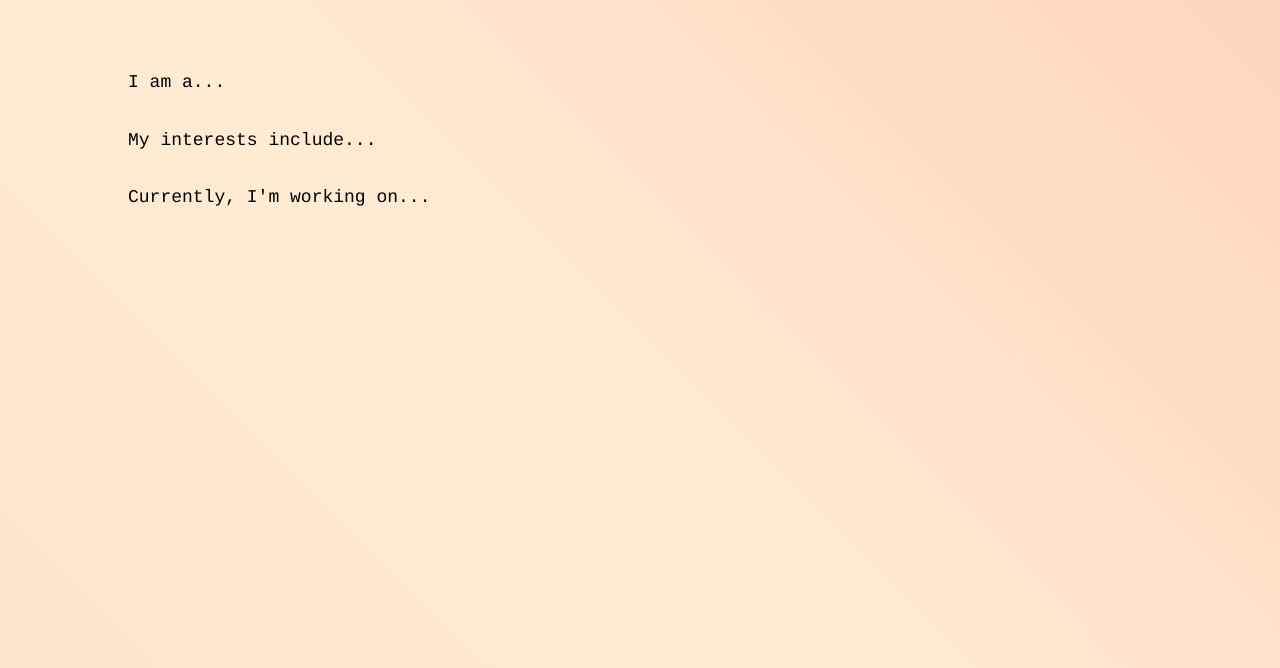
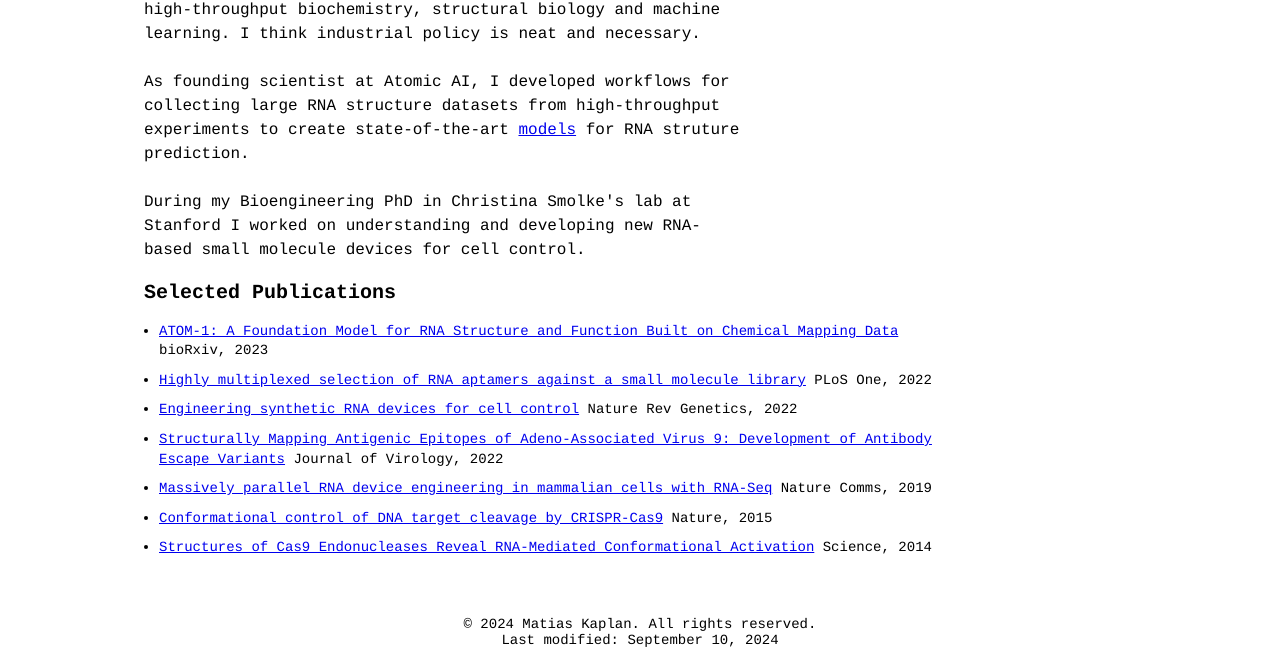
Before and after one commit to mkapl/mkapl.github.io, a plain HTML site: page index.html in a window 1280 px wide. Shown: the part 132-800 px from the top of the page. Drawn offline with Linux system fonts and the light colour scheme.

Commit message:
finished site

```diff
--- a/index.html
+++ b/index.html
@@ -4,26 +4,38 @@
     <meta charset="UTF-8">
     <meta name="viewport" content="width=device-width, initial-scale=1.0">
     <title>Matias Kaplan</title>
+    <link rel="icon" type="image/png" href="hhrz.gif">
     <style>
+        :root {
+            --gradient-active: 1; /* Set to 1 to enable gradient, 0 to disable */
+            --solid-background: #fad0c4; /* Solid color when gradient is off */
+        }
         body, html {
             margin: 0;
             padding: 0;
             font-family: Arial, sans-serif;
-            height: 100%;
+            min-height: 100vh;
             width: 100%;
+            overflow-x: hidden; /* Prevent horizontal scrolling */
         }
         .gradient-background {
+            min-height: 100vh;
+            width: 100%;
+            background: var(--solid-background);
             background: linear-gradient(45deg, #ff9a9e, #fad0c4, #ffecd2, #fcb69f);
+            background: var(--gradient-active, linear-gradient(45deg, #ff9a9e, #fad0c4, #ffecd2, #fcb69f));
             background-size: 400% 400%;
-            animation: gradient 15s ease infinite;
-            height: 100vh;
-            width: 100vw;
-            position: relative; /* Added for absolute positioning of child */
+            animation: var(--gradient-active, gradient 15s ease infinite, none);
+            position: relative;
+            padding: 20px;
+            box-sizing: border-box;
+            display: flex;
+            flex-direction: column;
         }
-        @keyframes gradient {
-            0% {background-position: 0% 50%;}
-            50% {background-position: 100% 50%;}
-            100% {background-position: 0% 50%;}
+        .content {
+            flex: 1;
+            position: relative;
+            padding-bottom: 60px; /* Space for footer */
         }
         .name {
             font-family: 'Courier', monospace;
@@ -31,36 +43,95 @@
             color: black;
             font-size: 36px;
             letter-spacing: 0.1em;
-            position: absolute;
+            margin-bottom: 20px;
+            position: relative;
             top: 10%;
             left: 10%;
         }
-        .underline {
-            text-decoration: underline wavy red;
+        .tagline {
+            font-size: 18px; /* Reduced from 36px */
+            font-style: normal;
+            letter-spacing: monospace; /* Reset letter-spacing */
+            margin-top: 5px; /* Add some space between taglines */
         }
         .about-me {
             font-family: 'Courier', monospace;
             color: black;
-            font-size: 18px;
-            line-height: 1.6;
-            position: absolute;
-            top: 25%;
+            font-size: 16px;
+            line-height: 1.5;
+            position: relative;
+            top: 15%;
             left: 10%;
             width: 60%;
             max-width: 600px;
+        }
+        .publications {
+            font-family: 'Courier', monospace;
+            color: black;
+            font-size: 14px;
+            line-height: 1.4;
+            position: relative;
+            top: 20%;
+            left: 10%;
+            width: 80%;
+            max-width: 800px;
+        }
+        .publications h2 {
+            font-size: 20px; /* Reduced from 24px */
+            margin-bottom: 15px; /* Reduced from 20px */
+        }
+        .publications ul {
+            padding-left: 15px; /* Reduced from 20px */
+        }
+        .publications li {
+            margin-bottom: 10px; /* Reduced from 15px */
+        }
+        .footer {
+            font-family: 'Courier', monospace;
+            color: black;
+            font-size: 14px;
+            text-align: center;
+            position: absolute;
+            bottom: 10px;
+            left: 0;
+            width: 100%;
+            padding: 10px 0;
         }
     </style>
 </head>
 <body>
     <div class="gradient-background">
-        <div class="name"><span class="underline">Matias</span> Kaplan</div>
-        <div class="about-me">
-            <!-- Add your about me content here -->
-            I am a...
-            <br><br>
-            My interests include...
-            <br><br>
-            Currently, I'm working on...
+        <div class="content">
+            <div class="name">
+                Matias Kaplan
+                <div class="tagline">a better world is possible</div>
+                <!-- <div class="tagline">climate solutions through science</div> -->
+            </div>
+            <div class="about-me">
+                I am a synthetic biologist with a background in RNA devices, high-throughput biochemistry, structural biology and machine learning. I think industrial policy is neat and necessary.
+                <br><br>
+                As founding scientist at Atomic AI, I developed workflows for collecting large RNA structure datasets from high-throughput experiments to create state-of-the-art <a href="https://www.biorxiv.org/content/10.1101/2023.12.13.571579v1" > models</a> for RNA struture prediction.
+                <br><br>
+                During my Bioengineering PhD in Christina Smolke's lab at Stanford I worked on understanding and developing new RNA-based small molecule devices for cell control.
+            </div>
+            <div class="publications">
+                <h2>Selected Publications</h2>
+                <ul>
+                    <li><a href="https://www.biorxiv.org/content/10.1101/2023.12.13.571579v1">ATOM‐1: A Foundation Model for RNA Structure and Function Built on Chemical Mapping Data</a> bioRxiv, 2023</li>
+                    <li><a href=" doi.org/10.1371/journal.pone.0273381">                Highly multiplexed selection of RNA aptamers against a small molecule library</a> PLoS One, 2022</li>
+                    <li><a href="doi.org/10.1038/s41576‐021‐00436‐7">                Engineering synthetic RNA devices for cell control</a> Nature Rev Genetics, 2022</li>
+                    <li><a href="doi.org/10.1128/JVI.01251‐21"> Structurally Mapping Antigenic Epitopes of Adeno‐Associated Virus 9: Development of Antibody Escape Variants</a> Journal of Virology, 2022</li>
+                    <li><a href="doi.org/10.1038/s41467‐019‐12334‐y">                Massively parallel RNA device engineering in mammalian cells with RNA‐Seq</a> Nature Comms, 2019</li>
+                    <li><a href="doi.org/10.1038/nature15544">                Conformational control of DNA target cleavage by CRISPR‐Cas9</a> Nature, 2015</li>
+                    <li><a href="doi.org/10.1126/science.1247997">                Structures of Cas9 Endonucleases Reveal RNA‐Mediated Conformational Activation</a> Science, 2014</li>
+
+                </ul>
+            </div>
+        </div>
+        <div class="footer">
+            &copy; 2024 Matias Kaplan. All rights reserved.
+            <br>
+            Last modified: September 10, 2024
         </div>
     </div>
 </body>
```
